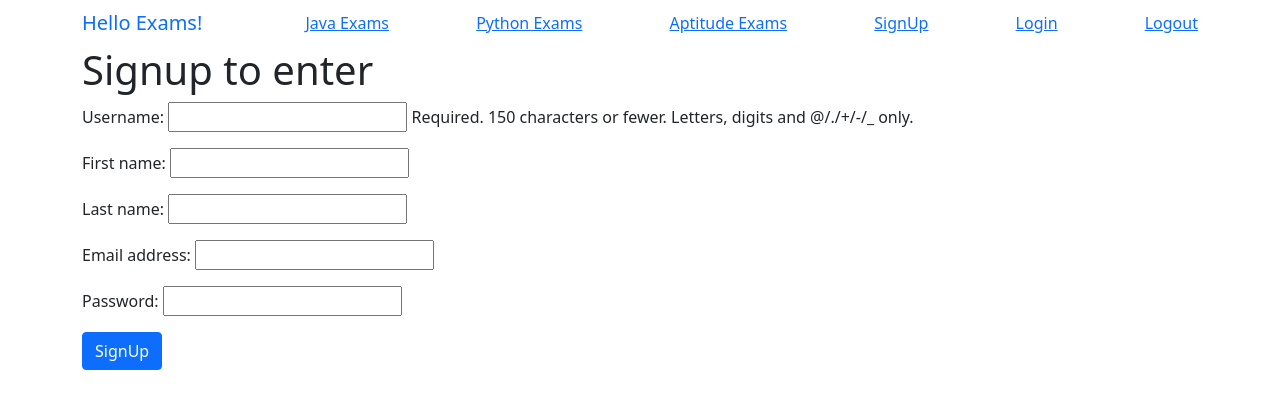
After one commit to sklearn21/django_33_authproject, a Django app: page /signup/ in a window 1280 px wide. The commit adds this page. Shown: the top 409 px of the page. Run offline with Django 3.2, Linux system fonts and the light colour scheme.

Commit message:
django_34 complete.

```diff
--- a/django_33_authproject/urls.py
+++ b/django_33_authproject/urls.py
@@ -24,6 +24,7 @@ urlpatterns = [
     path('python/', views.python_exams_view),
     path('aptitude/', views.aptitude_exams_view),
     path('logout/', views.logout_view),
+    path('signup/',views.sign_up_view),
 
     path('accounts/', include('django.contrib.auth.urls')),
 ]
--- a/testapp/forms.py
+++ b/testapp/forms.py
@@ -0,0 +1,8 @@
+from django import forms
+from django.contrib.auth.models import User
+
+
+class SignupForm(forms.ModelForm):
+    class Meta:
+        model=User
+        fields= ['username','first_name', 'last_name','email','password']
--- a/testapp/templates/testapp/base.html
+++ b/testapp/templates/testapp/base.html
@@ -20,7 +20,7 @@
 
                 <ul class="nav navbar-nav navbar-right"><li><a href="/signup">SignUp</a></li></ul>
                 <ul class="nav navbar-nav navbar-right"><li><a href="/accounts/login">Login</a></li></ul>
-                <ul class="nav navbar-nav navbar-right"><li><a href="accounts/logout">Logout</a></li></ul>
+                <ul class="nav navbar-nav navbar-right"><li><a href="/logout">Logout</a></li></ul>
         </div>
     </nav>
 
--- /dev/null
+++ b/testapp/templates/testapp/signup.html
@@ -0,0 +1,14 @@
+{%extends 'testapp/base.html'%}
+
+    {%block body_block%}
+    <div class="jumbotron" >
+            <div class="container" >
+            <h1>Signup to enter</h1>
+            <form method="post">
+                {{form.as_p}}
+                {%csrf_token%}
+                <input type="submit" class="btn btn-primary" value="SignUp">
+            </form>
+            </div>
+    </div>
+{%endblock%}
--- a/testapp/views.py
+++ b/testapp/views.py
@@ -1,5 +1,8 @@
 from django.shortcuts import render
 from django.contrib.auth.decorators import login_required
+from testapp.forms import SignupForm
+from django.http import HttpResponseRedirect
+
 
 # Create your views here.
 
@@ -22,3 +25,13 @@ def aptitude_exams_view(request):
 
 def logout_view(request):
     return render(request, 'testapp/logout.html')
+
+def sign_up_view(request):
+    form = SignupForm()
+    if request.method =='POST':
+        form = SignupForm(request.POST)
+        user = form.save()
+        user.set_password(user.password)
+        user.save()
+        return HttpResponseRedirect('/accounts/login')
+    return render(request, 'testapp/signup.html', {'form':form})
```
